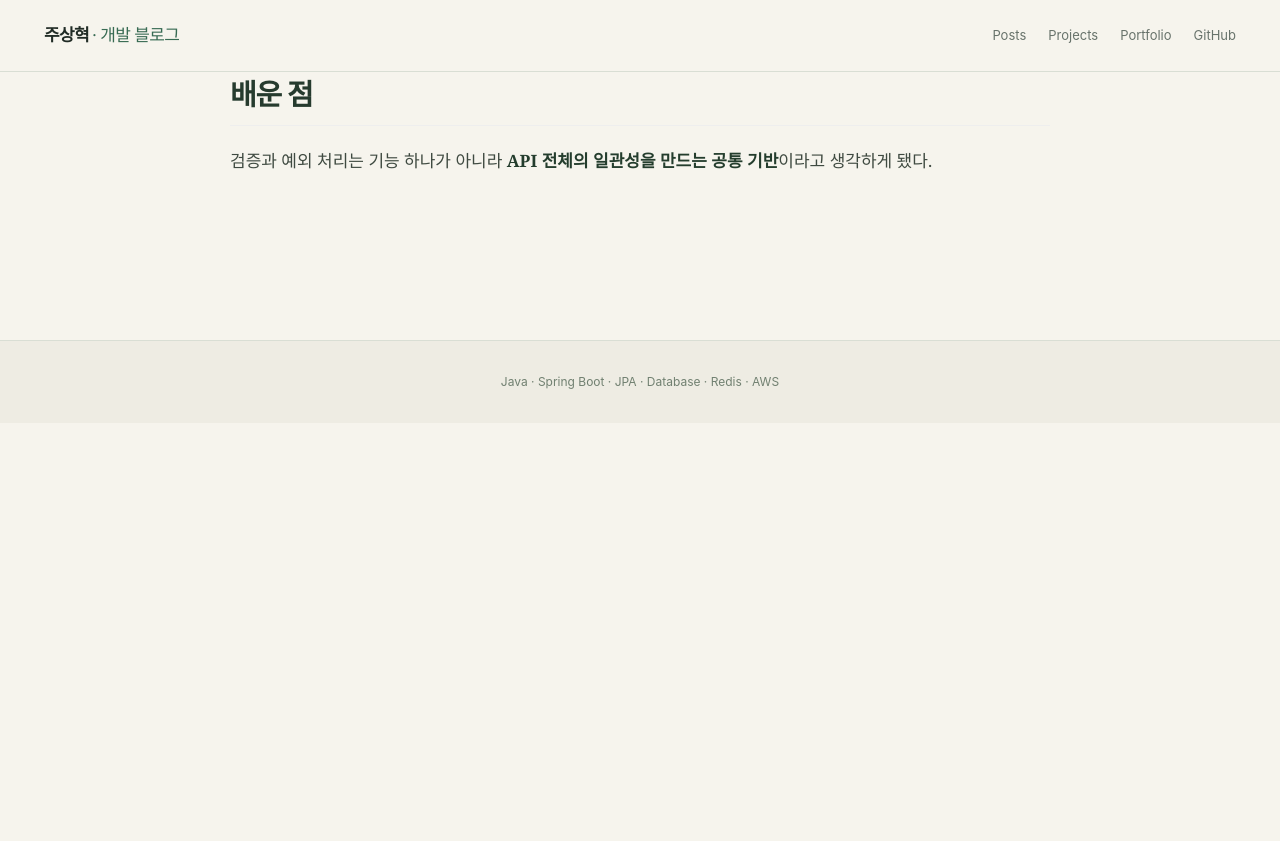
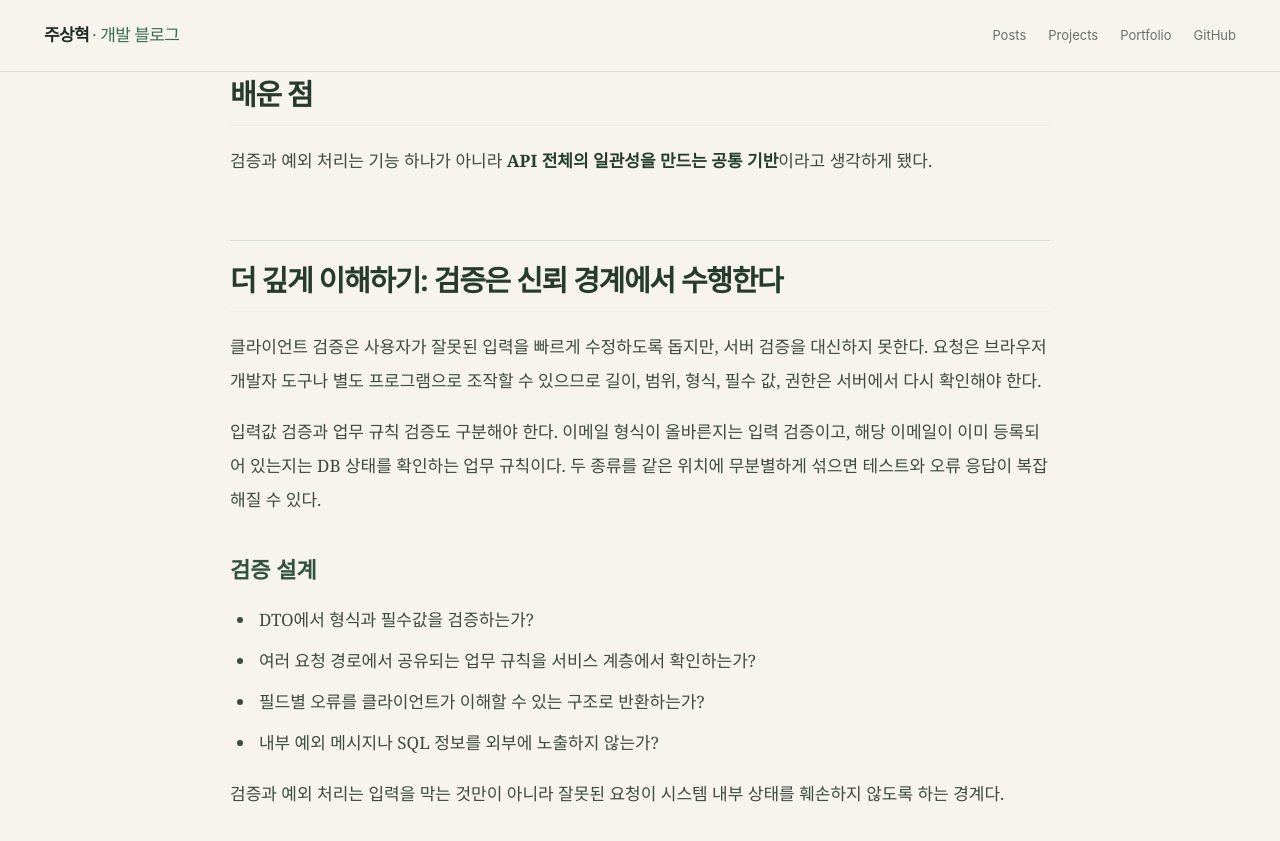
Before and after one commit to zuzusnasna/zuzusnasna.github.io, a Jekyll site: the page built from _posts/2026-10-30-spring-validation-exception.md, in a window 1280 px wide and 900 px high, scrolled down 1884 px. Shown: the top 841 px of the window. Built offline with Jekyll 4.4.1, drawn with Linux system fonts in a browser that asks for light colours; before the commit the page ends 2307 px from its top, so only the background shows below that.

Commit message:
docs: expand Spring backend learning posts

```diff
--- a/_posts/2026-10-30-spring-validation-exception.md
+++ b/_posts/2026-10-30-spring-validation-exception.md
@@ -52,3 +52,17 @@ API가 커질수록 오류 응답 형식이 일정해야 프론트엔드가 처
 ## 배운 점
 
 검증과 예외 처리는 기능 하나가 아니라 **API 전체의 일관성을 만드는 공통 기반**이라고 생각하게 됐다.
+
+## 더 깊게 이해하기: 검증은 신뢰 경계에서 수행한다
+
+클라이언트 검증은 사용자가 잘못된 입력을 빠르게 수정하도록 돕지만, 서버 검증을 대신하지 못한다. 요청은 브라우저 개발자 도구나 별도 프로그램으로 조작할 수 있으므로 길이, 범위, 형식, 필수 값, 권한은 서버에서 다시 확인해야 한다.
+
+입력값 검증과 업무 규칙 검증도 구분해야 한다. 이메일 형식이 올바른지는 입력 검증이고, 해당 이메일이 이미 등록되어 있는지는 DB 상태를 확인하는 업무 규칙이다. 두 종류를 같은 위치에 무분별하게 섞으면 테스트와 오류 응답이 복잡해질 수 있다.
+
+### 검증 설계
+- DTO에서 형식과 필수값을 검증하는가?
+- 여러 요청 경로에서 공유되는 업무 규칙을 서비스 계층에서 확인하는가?
+- 필드별 오류를 클라이언트가 이해할 수 있는 구조로 반환하는가?
+- 내부 예외 메시지나 SQL 정보를 외부에 노출하지 않는가?
+
+검증과 예외 처리는 입력을 막는 것만이 아니라 잘못된 요청이 시스템 내부 상태를 훼손하지 않도록 하는 경계다.
```
